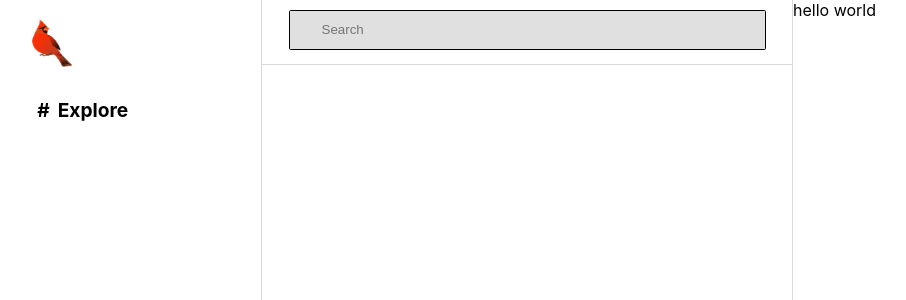
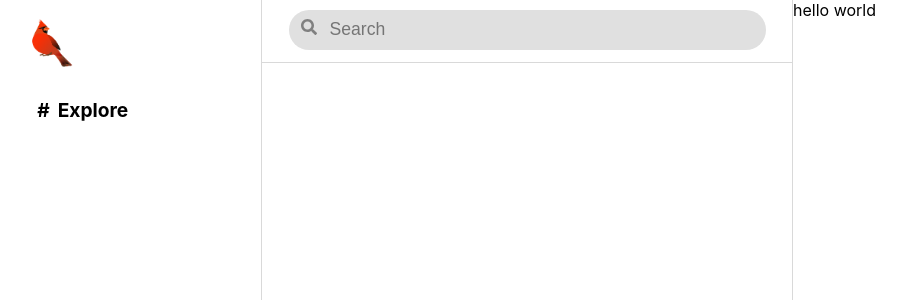
Before and after one commit to qzmp10/twitter_clone, a React (Create React App) app: page / in a window 1280 px wide. Shown: the top 300 px of the page, without its empty margins (209-1115 px from the left). Built offline with nearby package versions, Linux system fonts and the light colour scheme; the HTML template or start-up script is replaced by a standard one.

Commit message:
search bar

```diff
--- a/src/App.css
+++ b/src/App.css
@@ -16,9 +16,6 @@ body {
   height: 100%;
 }
 
-input[type='text'] {
-  -webkit-appearance: none;
-}
 
 .App {
   display: flex;
@@ -186,26 +183,39 @@ input[type='text'] {
   display: flex;
   align-items: center;
   justify-content: center;
-  padding-bottom: .5rem;
+  padding-bottom: .35rem;
 }
 
-.middle-bar>span {
+.middle-bar>label{
   display: flex;
   height: 65%;
   width:  90%;
+  position: relative;
+}
+
+label > div {
+  position: absolute;
+  font-weight: 300;
+  bottom: 19%;
+  left: .8rem;
+  color: gray;
 
 }
 
 input {
+  overflow: hidden;
   padding-left: 2rem;
   padding-right: 2rem;
   background-color: rgb(224, 224, 224);
   height: 100%;
   width: 100%;
   border: none;
-  border: solid 1px;
-  border-radius: 1.6px;
+  border: solid 1px transparent;
+  border-radius: 100px;
+  font-size: 1.1rem;
+  text-indent: 8px;
 }
+
 
 @media screen and (max-width: 1272px) {
   .left {
--- a/src/components/MiddleContainer.js
+++ b/src/components/MiddleContainer.js
@@ -1,11 +1,15 @@
-
+import { FaSearch } from "react-icons/fa"
 export default function MiddleContainer(props) {
     return (
         <div className='main container column middle alignCenter'>
             <div className='middle-bar'>
-                <span>
+                <label>
+                    <div>
+                        <FaSearch />
+                    </div>
                     <input type='text' placeholder="Search" />
-                </span>
+                </label>
+
             </div>
         </div>
     )
```
